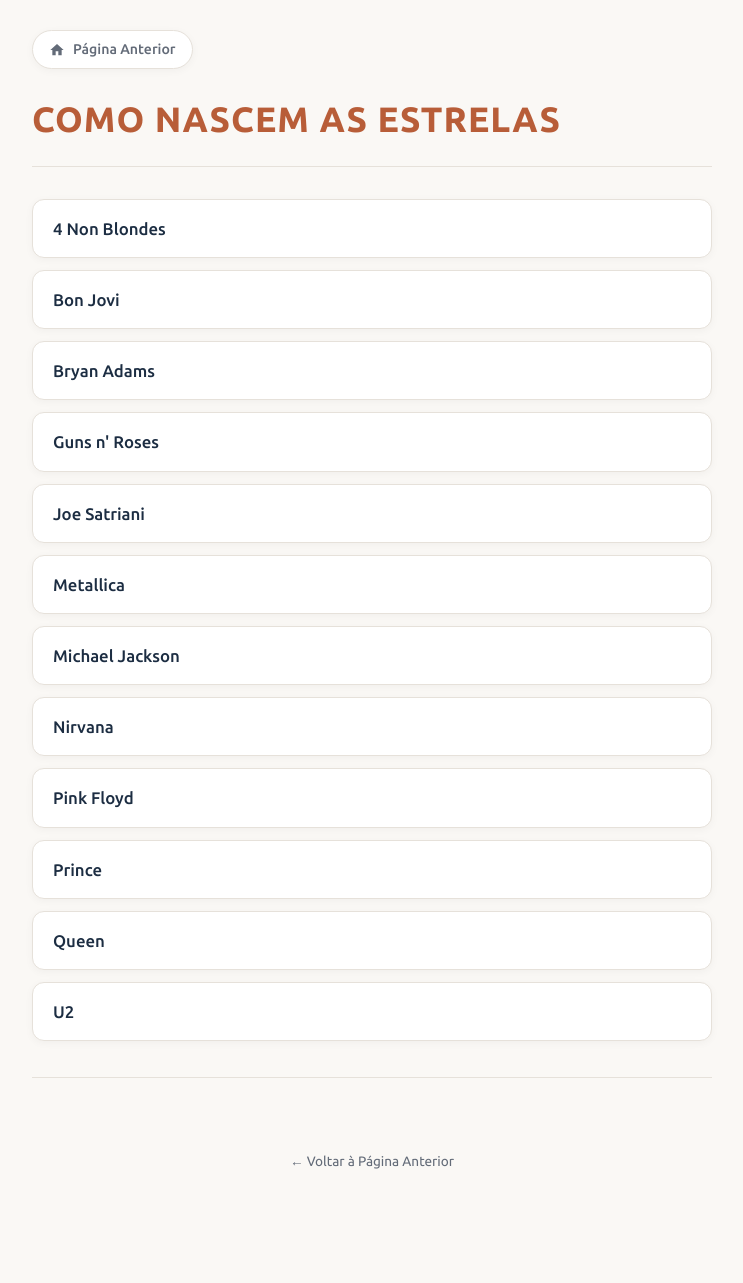
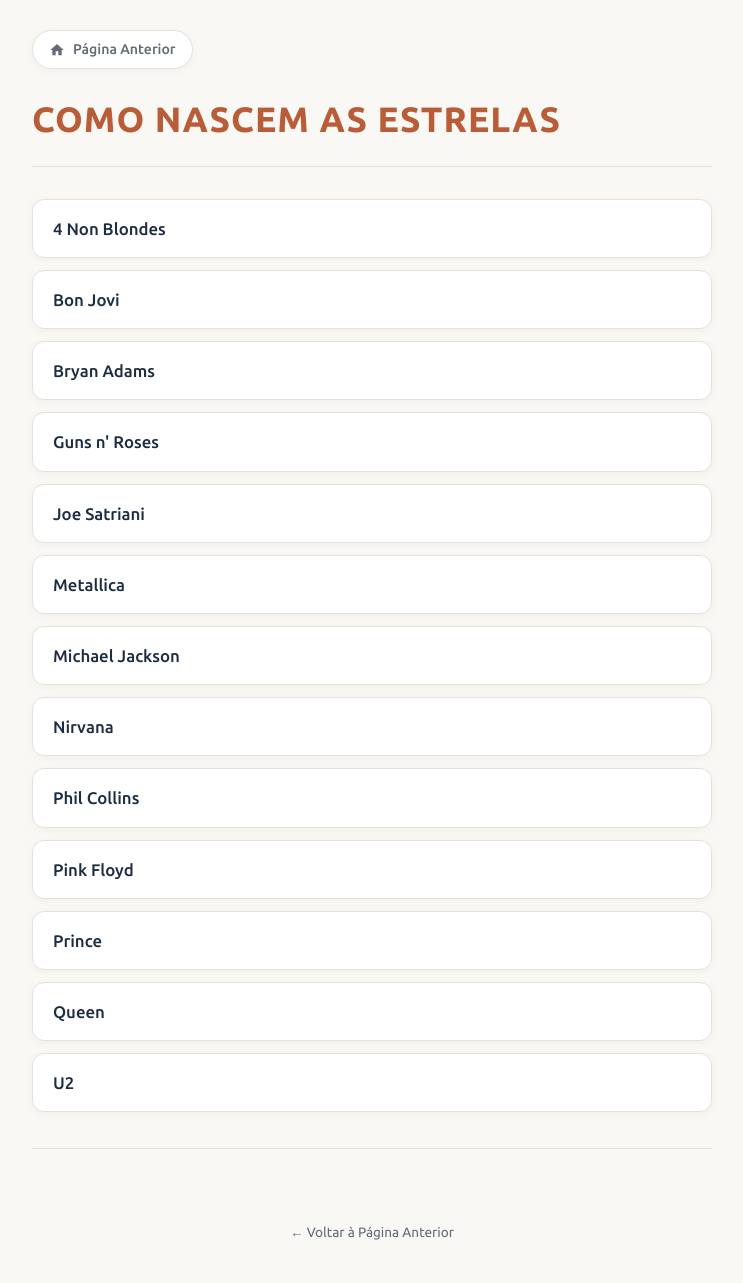
Before and after one commit to joaquim-capitao/musica, a Jekyll site: the page artistas/index.html, which Jekyll copies as it is, in a window 1280 px wide. Shown: the whole page, without its empty margins (268-1011 px from the left). Built offline with Jekyll 4.4.1, drawn with Linux system fonts in a browser that asks for light colours; before the commit the page ends 1212 px from its top, so only the background shows below that.

Commit message:
Atualizar o index.html

```diff
--- a/artistas/index.html
+++ b/artistas/index.html
@@ -236,10 +236,13 @@
       <li><a href="https://joaquim-capitao.github.io/musica/artistas/bon-jovi"><span class="title">Bon Jovi</span></a></li>
       <li><a href="https://joaquim-capitao.github.io/musica/artistas/bryan-adams"><span class="title">Bryan Adams</span></a></li>
       <li><a href="https://joaquim-capitao.github.io/musica/artistas/guns-and-roses"><span class="title">Guns n' Roses</span></a></li>
-      <li><a href="https://joaquim-capitao.github.io/musica/artistas/joe-satriani"><span class="title">Joe Satriani</span></a></li>
+     <li><a href="https://joaquim-capitao.github.io/musica/artistas/joe-satriani"><span class="title">Joe Satriani</span></a></li>
       <li><a href="https://joaquim-capitao.github.io/musica/artistas/metallica"><span class="title">Metallica</span></a></li>
       <li><a href="https://joaquim-capitao.github.io/musica/artistas/michael-jackson"><span class="title">Michael Jackson</span></a></li>
       <li><a href="https://joaquim-capitao.github.io/musica/artistas/nirvana"><span class="title">Nirvana</span></a></li>
+
+<li><a href="https://joaquim-capitao.github.io/musica/artistas/phil-collins"><span class="title">Phil Collins</span></a></li>
+
       <li><a href="https://joaquim-capitao.github.io/musica/artistas/pink-floyd"><span class="title">Pink Floyd</span></a></li>
       <li><a href="https://joaquim-capitao.github.io/musica/artistas/prince"><span class="title">Prince</span></a></li>
       <li><a href="https://joaquim-capitao.github.io/musica/artistas/queen"><span class="title">Queen</span></a></li>
```
